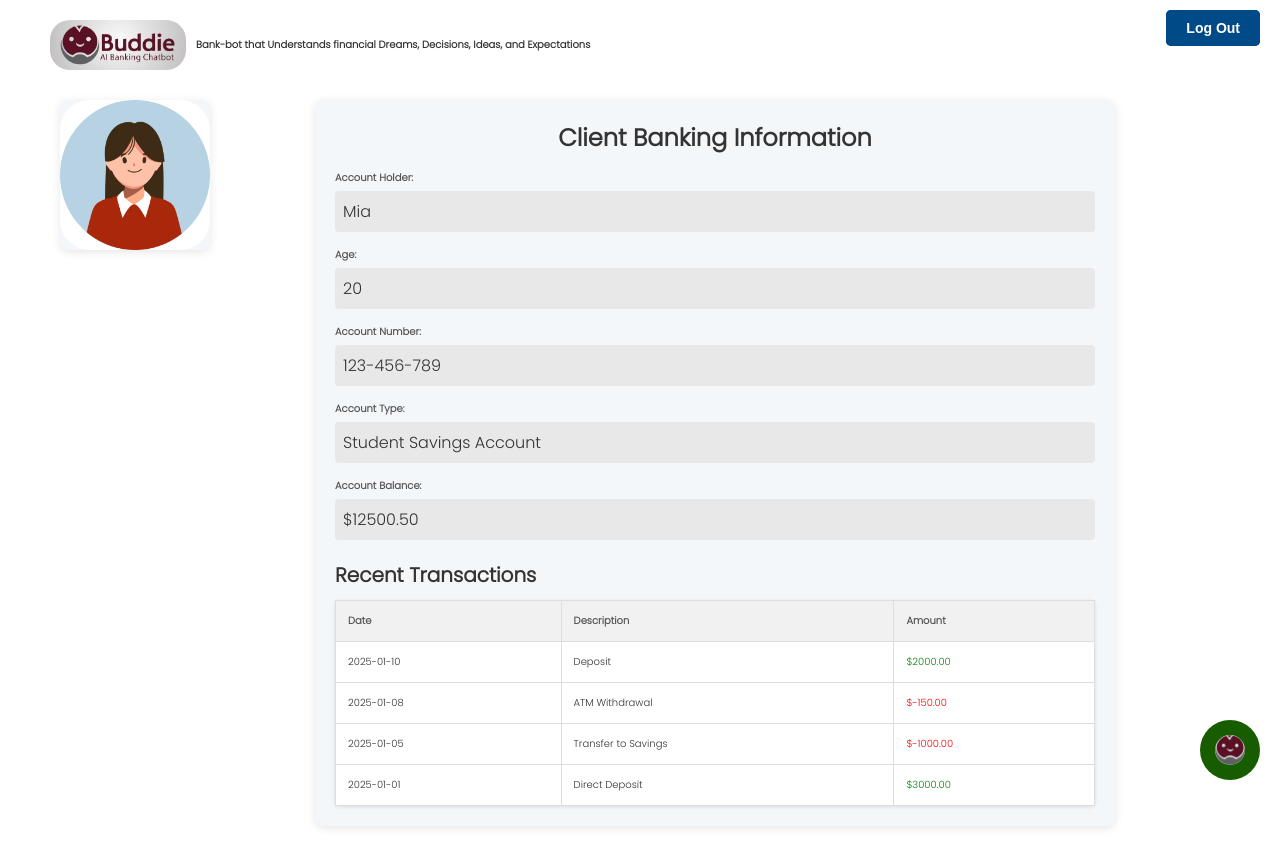
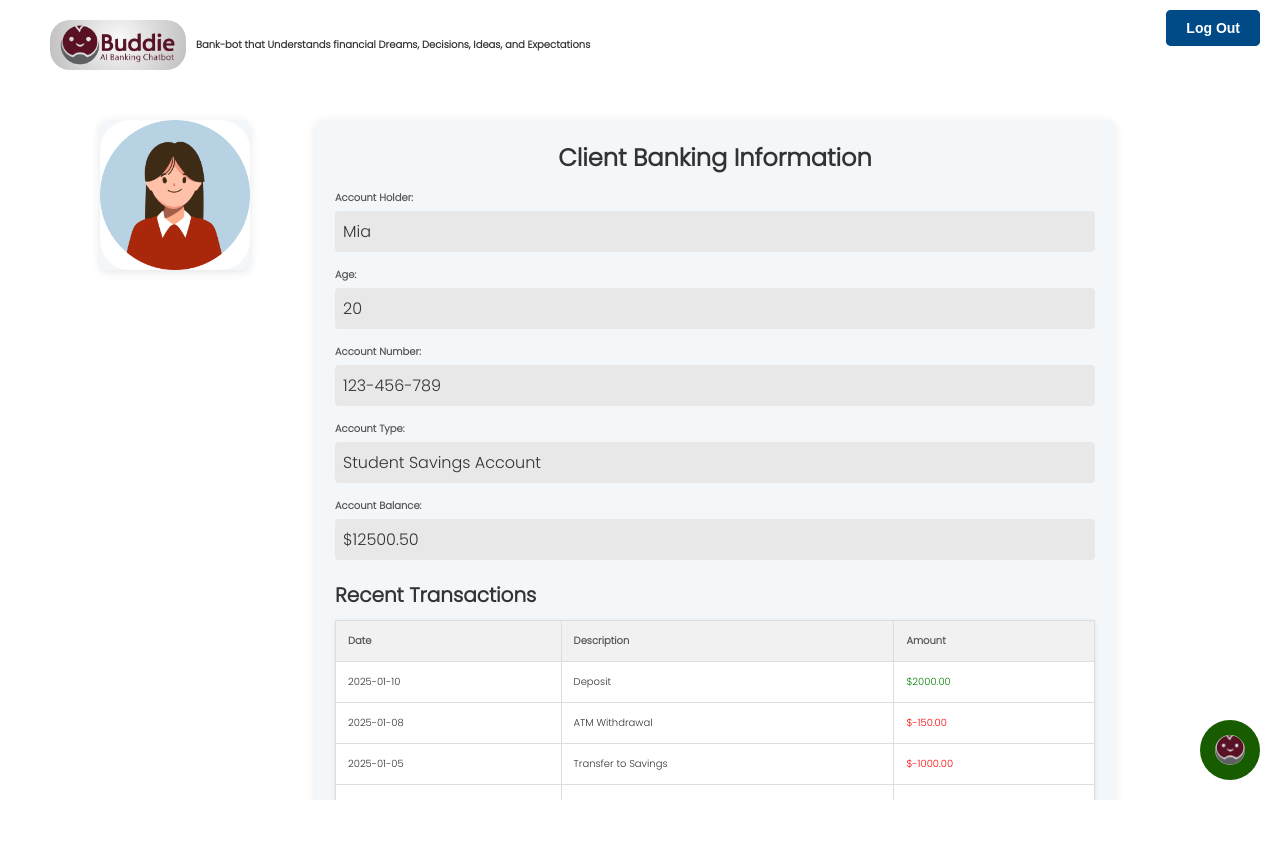
Before and after one commit to maria-cruz/PolicyPal, a React (Create React App) app in the folder Policy_Pal_Web/: page /chat in a window 1280 px wide. After the commit the page ends 800 px from the top, so only its background shows below. Built offline with nearby package versions, Linux system fonts and the light colour scheme.

Commit message:
fix landing page size

```diff
--- a/Policy_Pal_Web/src/App.scss
+++ b/Policy_Pal_Web/src/App.scss
@@ -22,12 +22,16 @@ body {
     flex-direction: row;
     flex-wrap: wrap;
     padding: 10px 40px;
+    height: 500px;
+    overflow-y: scroll;
+    display: flex;
+    justify-content: center;
 }
 
 /* Sidebar styles */
 .sidebar {
     flex: 3;
-    padding: 2rem;
+    padding: 40px 60px;
     overflow-y: auto;
 }
 
@@ -590,3 +594,8 @@ textarea {
       }
     }
   }
+
+  .appWrapper{
+    max-width: 1300px;
+    width: 100%;
+  }
--- a/Policy_Pal_Web/src/OpenAI/OpenAI.jsx
+++ b/Policy_Pal_Web/src/OpenAI/OpenAI.jsx
@@ -40,7 +40,7 @@ function Chatgpt() {
         "Lives 300 meters from the school and rents an apartment for $1,000 per month",
       contract: null,
       profilePicture: userIconMia,
-      accountNumber: "123-456-789"
+      accountNumber: "123-456-789",
     },
     {
       id: 2,
@@ -54,7 +54,7 @@ function Chatgpt() {
       contract: null,
       profilePicture: userIconRoxy,
       accountNumber: "000-425-145",
-      balance:"12500.50"
+      balance: "12500.50",
     },
     {
       id: 3,
@@ -67,7 +67,7 @@ function Chatgpt() {
       property: "Owns a  house that is fully paid",
       contract: null,
       profilePicture: userIconChad,
-      accountNumber: "131-056-309"
+      accountNumber: "131-056-309",
     },
   ];
 
@@ -278,6 +278,7 @@ function Chatgpt() {
 
   return (
     <div className="App">
+      <div className="appWrapper">
         <div className="appTitle">
           <img src={gptLogo} alt="logo" className="logo" />
           <div className={`text-container ${isVisible ? "visible" : ""}`}>
@@ -436,6 +437,7 @@ function Chatgpt() {
           )}
         </div>
       </div>
+    </div>
   );
 }
 export default Chatgpt;
```
Lines whose indentation alone changed are shown as unchanged.
